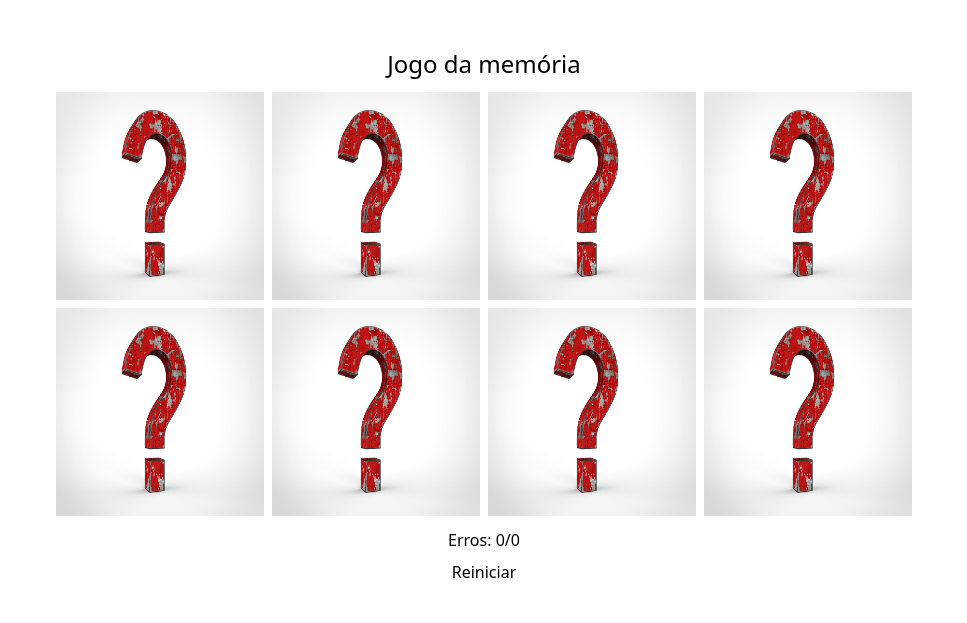
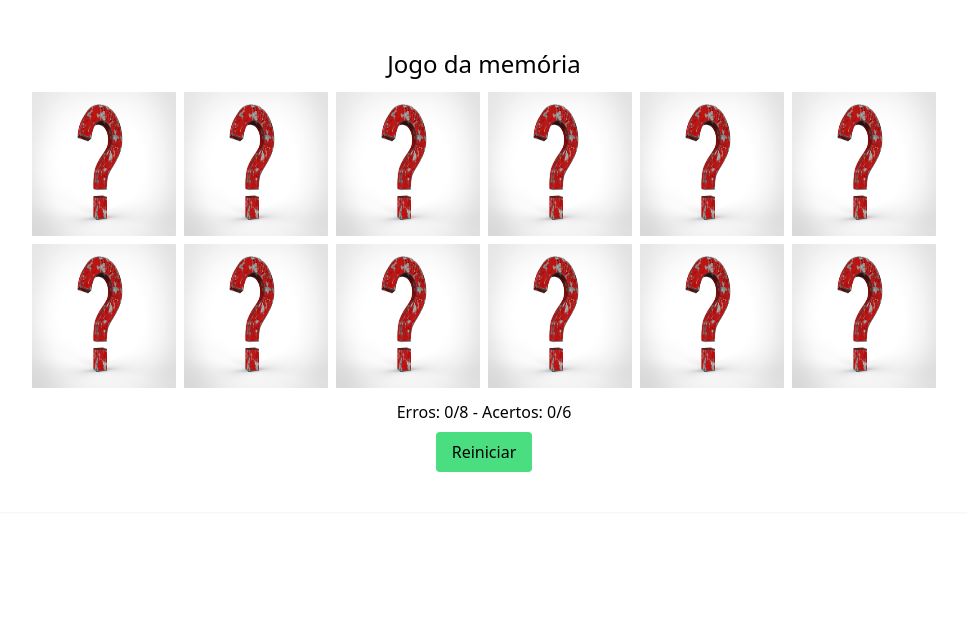
Before and after one commit to kayoGc/jogo-da-memoria, a PHP site: page / in a window 1280 px wide. Shown: the top 623 px of the page, without its empty margins (156-1123 px from the left). Run offline with PHP 8.4, Linux system fonts and the light colour scheme; some libraries are stand-ins or nearby versions.

Commit message:
add: adicionando mensgem vitoria e mais imagens

```diff
--- a/index.php
+++ b/index.php
@@ -12,20 +12,17 @@
 
 </head>
 <body class="flex flex-col m-auto h-screen w-screen">
-
-
-    <div class="shadow-sm hover:shadow-lg transition mx-auto p-10 m-2 flex flex-col items-center gap-2">
+    <div class="shadow-sm transition mx-auto p-10 m-2 flex flex-col items-center gap-2">
         <h1 class="text-2xl">Jogo da memória</h1>
         <form class="flex flex-row flex-wrap max-w-5xl items-center justify-center" method="get">
                 <?=$jogoMemoria->getHtml()?>
         </form>
         <?=$jogoMemoria->getHtmlErros();?>
         <form method="get">
-            <button type="submit" name="novoJogo">Reiniciar</button>
+            <button class="px-4 py-2 bg-green-400 hover:bg-green-600 transition ease-in rounded"
+            type="submit" name="novoJogo">Reiniciar</button>
         </form>
     </div>
-
-
     <?php
         include 'php-action/analisar-cartas.php';
     ?>
--- a/php-action/analisar-cartas.php
+++ b/php-action/analisar-cartas.php
@@ -5,12 +5,18 @@
 
         $_SESSION['cartas'] = $jogoMemoria->getCartasJogo();
         $_SESSION['erros'] = $jogoMemoria->getErros();
+        $_SESSION['acertos'] = $jogoMemoria->getAcertos();
 
         ?>
-        <form method="get">
-            <input type="hidden" value="analisando">
-        </form>
 
-    <?php
+<form method="get">
+    <input type="hidden" value="analisando">
+</form>
+
+<?php
+
+    if($_SESSION['acertos'] == $jogoMemoria->getQuantidadeFotos() || $_SESSION['erros'] == 8) {
+        header('refresh:0');
+    }
     }
 ?>
--- a/php-action/fazerJogo.php
+++ b/php-action/fazerJogo.php
@@ -11,15 +11,15 @@
     if (!isset($_SESSION['cartas'])) {
         $_SESSION['cartas'] = $jogoMemoria->getCartasJogo();
         $_SESSION['erros'] = $jogoMemoria->getErros();
+        $_SESSION['acertos'] = $jogoMemoria->getAcertos();
     } else {
-        $jogoMemoria = new JogoMemoria($_SESSION['cartas'], $_SESSION['erros']);
+        $jogoMemoria = new JogoMemoria($_SESSION['cartas'], $_SESSION['erros'], $_SESSION['acertos']);
     }
 
     if (isset($_GET['carta']) && !isset($_GET['analisando'])) {
         escolherCartas($_GET['carta'], $jogoMemoria);
-        $jogoMemoria = new JogoMemoria($_SESSION['cartas'], $_SESSION['erros']);
+        $jogoMemoria = new JogoMemoria($_SESSION['cartas'], $_SESSION['erros'], $_SESSION['acertos']);
     }
-
 
     /**
      * Função que guarda as cartas selecionadas em variaveis de sessão
--- a/php-class/jogo-memoria.php
+++ b/php-class/jogo-memoria.php
@@ -2,35 +2,40 @@
 
     class JogoMemoria {
         private array $cartasJogo;
-        private array $imagems = [
-            'bbleta.jpg',
-            'euto.jpg',
-            'ganco.jpg',
-            'uva.jpg'
+        private array $imagens = [
+            'sapo1.jpg',
+            'sapo2.jpg',
+            'sapo3.jpg',
+            'sapo4.jpg',
+            'sapo5.jpg',
+            'sapo6.jpg',
         ];
         public int $erros;
+        public int $acertos;
         public string $html;
         public string $htmlErros;
 
-        public function __construct(array $cartasJogoAnterior = null, int $erros = null) {
+        public function __construct(array $cartasJogoAnterior = null, int $erros = null, int $acertos = null) {
             include_once 'carta.php';
             if (!isset($cartasJogoAnterior)) {
                 $this->cartasJogo = array();
 
-                $imagems = array_merge($this->imagems, $this->imagems);
+                $imagens = array_merge($this->imagens, $this->imagens);
 
-                foreach($imagems as $imagem) {
+                foreach($imagens as $imagem) {
                     $this->cartasJogo[] = new Carta($imagem);
                 }
 
                 shuffle($this->cartasJogo);
 
                 $this->erros = 0;
+                $this->acertos = 0;
             } else {
                 $this->cartasJogo = $cartasJogoAnterior;
                 $this->erros = $erros;
+                $this->acertos = $acertos;
             }
-            $this->erros < 8 ? $this->fazerHtml() : $this->fazerHtmlIntocavel();
+            $this->erros < 8 && $this->acertos < sizeof($this->imagens) ? $this->fazerHtml() : $this->fazerHtmlIntocavel();
             $this->fazerHtmlErros();
         }
 
@@ -42,6 +47,10 @@
             return $this->erros;
         }
 
+        public function getAcertos() {
+            return $this->acertos;
+        }
+
         public function getHtml() {
             return $this->html;
         }
@@ -50,11 +59,16 @@
             return $this->htmlErros;
         }
 
+        public function getQuantidadeFotos() {
+            return sizeof($this->imagens);
+        }
+
         /**
          * Analisa cartas selecionadas pelo jogador
          */
         public function analisar(int $posicaoCarta, int $posicaoCarta2) {
             if ($this->pegarImagemCarta($posicaoCarta) == $this->pegarImagemCarta($posicaoCarta2)) {
+                $this->acertos++;
                 return true;
             } else {
                 $this->virarCarta($posicaoCarta);
@@ -73,8 +87,9 @@
         }
 
         private function fazerHtmlErros() {
-            $this->htmlErros = "<p>Erros: {$this->erros}/0";
-            if ($this->erros > 7) $this->htmlErros .= " Você Perdeu!";
+            $this->htmlErros = "<p>Erros: {$this->erros}/8 - Acertos: {$this->acertos}/". sizeof($this->imagens) ."</p>";
+            if ($this->erros > 7) $this->htmlErros .= "<p>Você Perdeu!</p>";
+            if ($this->acertos == sizeof($this->imagens)) $this->htmlErros .= "<p>Você ganhou!</p>";
         }
 
         private function fazerHtmlIntocavel() {
@@ -82,7 +97,7 @@
             foreach ($this->cartasJogo as $carta) {
                 $carta->revelar();
                 $img = $carta->getImagem();
-                $this->html .= "<img class='w-52 h-52 m-1'src='img/{$img}' alt='{$img}'>";
+                $this->html .= "<img class='w-36 h-36 m-1'src='img/{$img}' alt='{$img}'>";
             }
         }
 
@@ -91,10 +106,10 @@
             foreach ($this->cartasJogo as $posicao => $carta) {
                 if ($carta->getStatusVirado()) {
                     $this->html .= "
-                    <img class='w-52 h-52 m-1'src='img/{$carta->getImagem()}' alt='{$carta->getImagem()}'>";
+                    <img class='w-36 h-36 m-1'src='img/{$carta->getImagem()}' alt='{$carta->getImagem()}'>";
                 } else {
                     $this->html .= "<button type='submit' name='carta' value='{$posicao}'>
-                    <img class='w-52 h-52 m-1 hover:ring transition'src='img/interrogacao.jpg' alt='interrogacao.jpg'></button>";
+                    <img class='w-36 h-36 m-1 hover:ring transition'src='img/interrogacao.jpg' alt='interrogacao.jpg'></button>";
                 }
             }
         }
```
Also changed, not shown: img/sapo1.jpg (added), img/sapo2.jpg (added), img/sapo3.jpg (added), img/sapo4.jpg (added), img/sapo5.jpg (added), img/sapo6.jpg (added).
